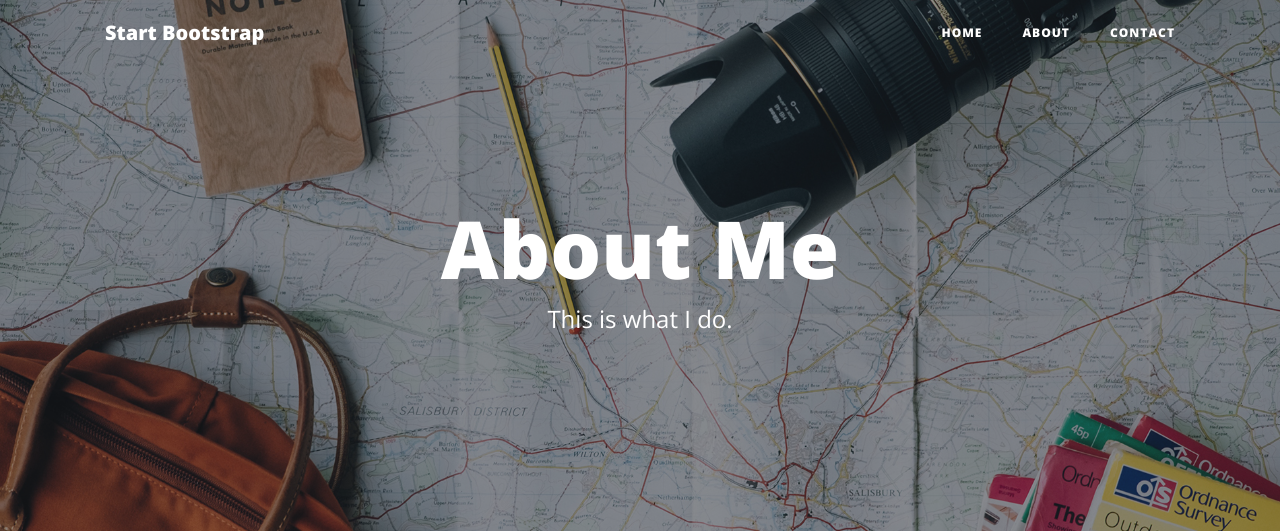
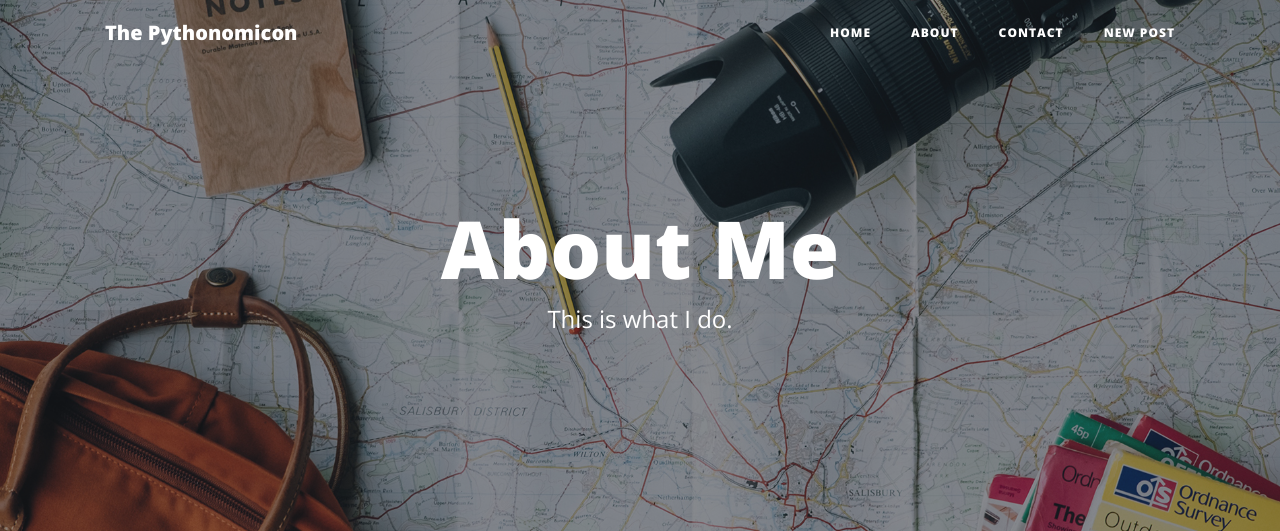
Before and after one commit to smyhk/flask-alchemy, a Flask app: page /about in a window 1280 px wide. Shown: the top 531 px of the page. Run offline with Flask 2, Linux system fonts and the light colour scheme; some libraries are stand-ins or nearby versions.

Commit message:
Update navbar links on all views

```diff
--- a/templates/about.html
+++ b/templates/about.html
@@ -28,7 +28,7 @@
     <!-- Navigation -->
     <nav class="navbar navbar-expand-lg navbar-light fixed-top" id="mainNav">
       <div class="container">
-        <a class="navbar-brand" href="{{ url_for('index') }}">Start Bootstrap</a>
+        <a class="navbar-brand" href="{{ url_for('index') }}">The Pythonomicon</a>
         <button class="navbar-toggler navbar-toggler-right" type="button" data-toggle="collapse" data-target="#navbarResponsive" aria-controls="navbarResponsive" aria-expanded="false" aria-label="Toggle navigation">
           Menu
           <i class="fa fa-bars"></i>
@@ -43,6 +43,9 @@
             </li>
             <li class="nav-item">
               <a class="nav-link" href="{{ url_for('contact') }}">Contact</a>
+            </li>
+            <li class="nav-item">
+              <a class="nav-link" href="{{ url_for('add_post') }}">New Post</a>
             </li>
           </ul>
         </div>
--- a/templates/addpost.html
+++ b/templates/addpost.html
@@ -28,7 +28,7 @@
     <!-- Navigation -->
     <nav class="navbar navbar-expand-lg navbar-light fixed-top" id="mainNav">
       <div class="container">
-        <a class="navbar-brand" href="{{ url_for('index') }}">Start Bootstrap</a>
+        <a class="navbar-brand" href="{{ url_for('index') }}">The Pythonomicon</a>
         <button class="navbar-toggler navbar-toggler-right" type="button" data-toggle="collapse" data-target="#navbarResponsive" aria-controls="navbarResponsive" aria-expanded="false" aria-label="Toggle navigation">
           Menu
           <i class="fa fa-bars"></i>
--- a/templates/contact.html
+++ b/templates/contact.html
@@ -28,7 +28,7 @@
     <!-- Navigation -->
     <nav class="navbar navbar-expand-lg navbar-light fixed-top" id="mainNav">
       <div class="container">
-        <a class="navbar-brand" href="{{ url_for('index') }}">Start Bootstrap</a>
+        <a class="navbar-brand" href="{{ url_for('index') }}">The Pythonomicon</a>
         <button class="navbar-toggler navbar-toggler-right" type="button" data-toggle="collapse" data-target="#navbarResponsive" aria-controls="navbarResponsive" aria-expanded="false" aria-label="Toggle navigation">
           Menu
           <i class="fa fa-bars"></i>
@@ -43,6 +43,9 @@
             </li>
             <li class="nav-item">
               <a class="nav-link" href="{{ url_for('contact') }}">Contact</a>
+            </li>
+            <li class="nav-item">
+              <a class="nav-link" href="{{ url_for('add_post') }}">New Post</a>
             </li>
           </ul>
         </div>
--- a/templates/post.html
+++ b/templates/post.html
@@ -28,7 +28,7 @@
     <!-- Navigation -->
     <nav class="navbar navbar-expand-lg navbar-light fixed-top" id="mainNav">
       <div class="container">
-        <a class="navbar-brand" href="{{ url_for('index') }}">Start Bootstrap</a>
+        <a class="navbar-brand" href="{{ url_for('index') }}">The Pythonomicon</a>
         <button class="navbar-toggler navbar-toggler-right" type="button" data-toggle="collapse" data-target="#navbarResponsive" aria-controls="navbarResponsive" aria-expanded="false" aria-label="Toggle navigation">
           Menu
           <i class="fa fa-bars"></i>
@@ -43,6 +43,9 @@
             </li>
             <li class="nav-item">
               <a class="nav-link" href="{{ url_for('contact') }}">Contact</a>
+            </li>
+              <li class="nav-item">
+              <a class="nav-link" href="{{ url_for('add_post') }}">New Post</a>
             </li>
           </ul>
         </div>
```
